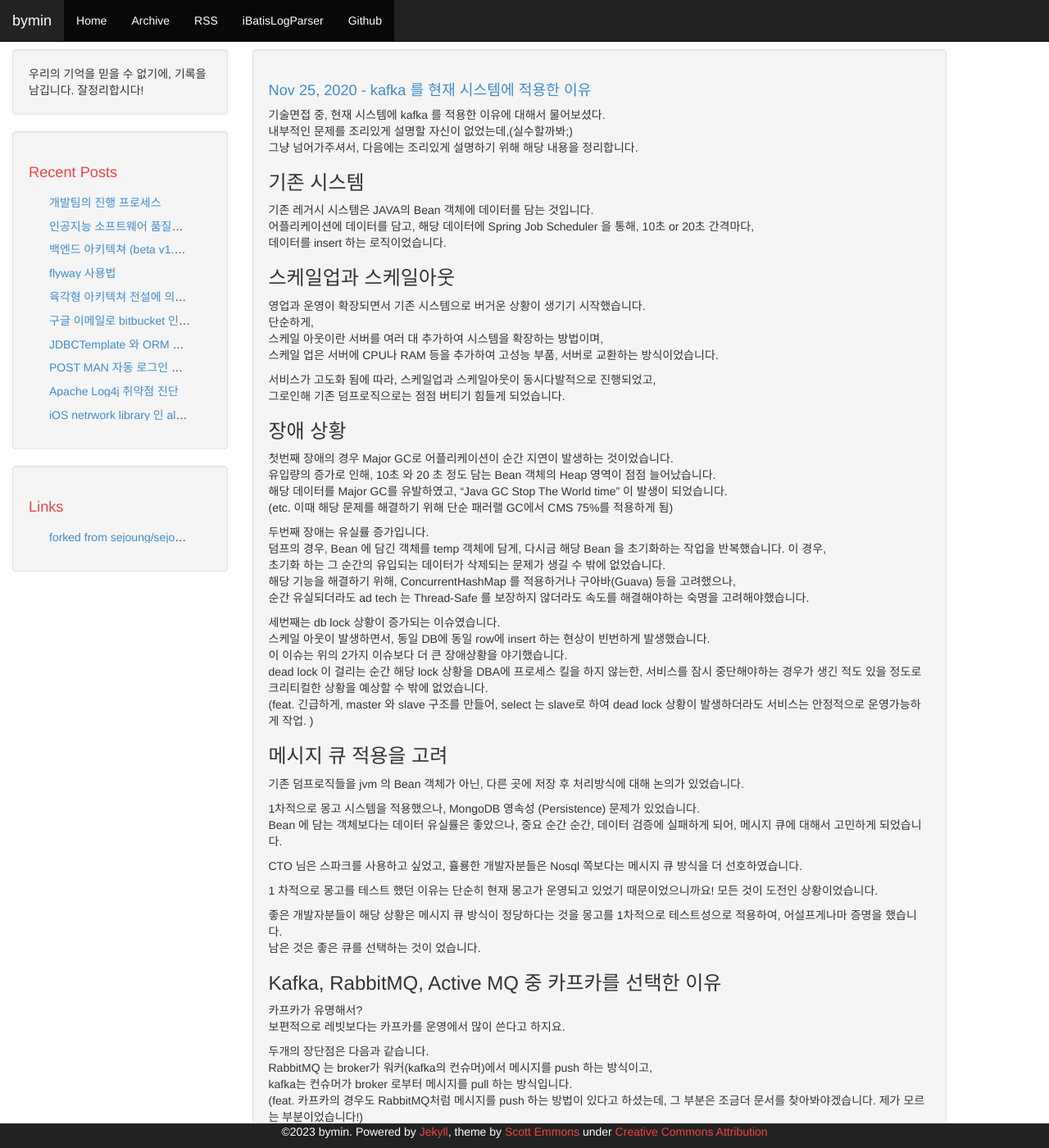
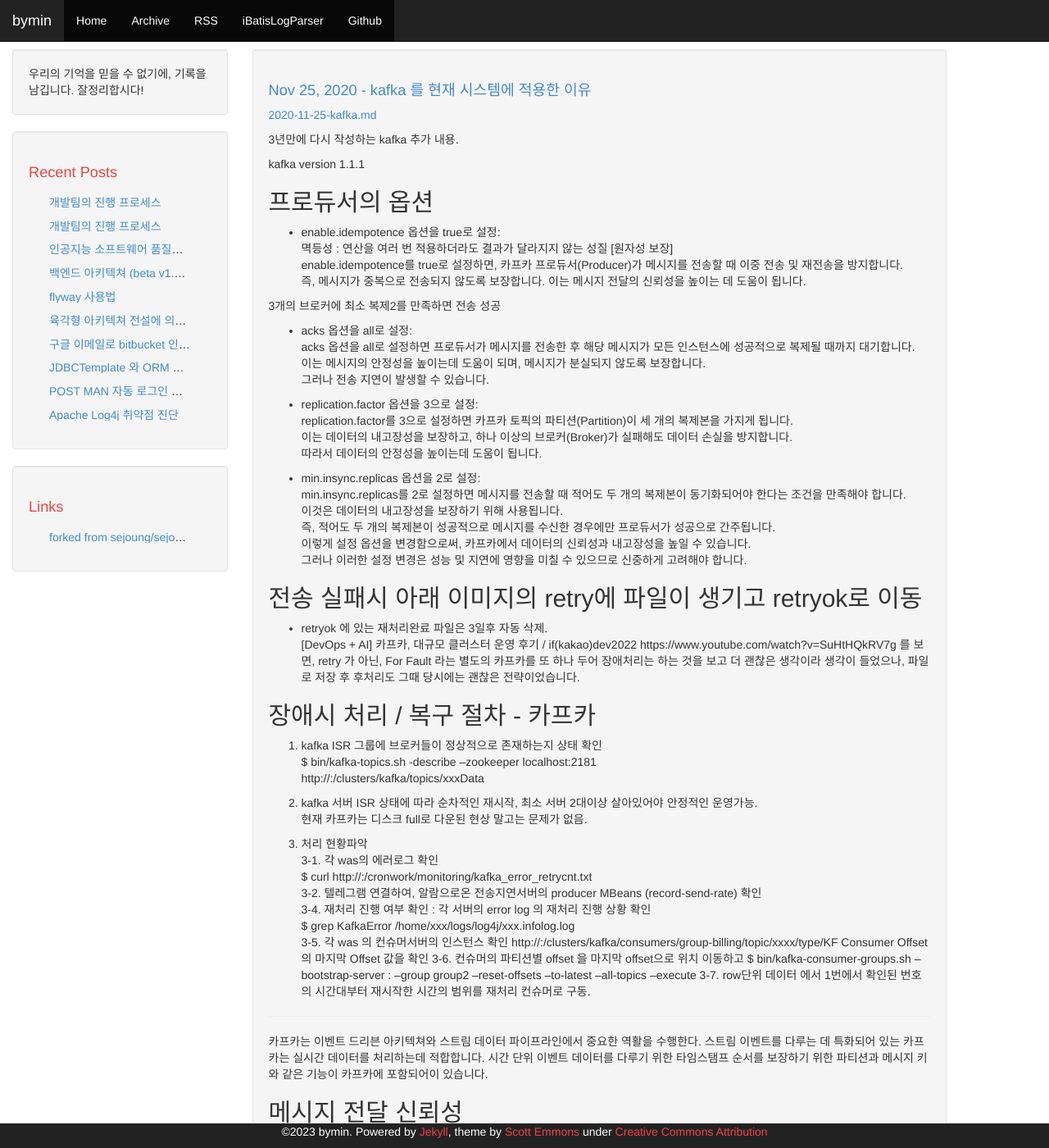
Before and after one commit to youngclown/youngclown.github.io, a Jekyll site: the page built from _posts/2020-11-25-kafka.md, in a window 1280 px wide and 1400 px high. Shown: the whole window at 82% size. Built offline with Jekyll 4.4.1, drawn with Linux system fonts in a browser that asks for light colours; comment, search, counter and statistics services are not loaded; some of the changed text lies outside the part shown.

Commit message:
(doc) : kafka history

````diff
--- a/_posts/2020-11-25-kafka.md
+++ b/_posts/2020-11-25-kafka.md
@@ -4,125 +4,88 @@
 comments: true
 ---
 
-기술면접 중, 현재 시스템에 kafka 를 적용한 이유에 대해서 물어보셨다.
-내부적인 문제를 조리있게 설명할 자신이 없었는데,(실수할까봐;)
-그냥 넘어가주셔서, 다음에는 조리있게 설명하기 위해 해당 내용을 정리합니다.
+[2020-11-25-kafka.md](2020-11-25-kafka.md)
 
-### 기존 시스템
+3년만에 다시 작성하는 kafka 추가 내용.
 
-기존 레거시 시스템은 JAVA의 Bean 객체에 데이터를 담는 것입니다.
-어플리케이션에 데이터를 담고, 해당 데이터에 Spring Job Scheduler 을 통해, 10초 or 20초 간격마다,
-데이터를 insert 하는 로직이었습니다.
-
-
-### 스케일업과 스케일아웃
-
-영업과 운영이 확장되면서 기존 시스템으로 버거운 상황이 생기기 시작했습니다.
-단순하게,
-스케일 아웃이란 서버를 여러 대 추가하여 시스템을 확장하는 방법이며,
-스케일 업은 서버에 CPU나 RAM 등을 추가하여 고성능 부품, 서버로 교환하는 방식이었습니다.
-
-서비스가 고도화 됨에 따라,  스케일업과 스케일아웃이 동시다발적으로 진행되었고,
-그로인해 기존 덤프로직으로는 점점 버티기 힘들게 되었습니다.
-
-### 장애 상황
-
-첫번째 장애의 경우 Major GC로 어플리케이션이 순간 지연이 발생하는 것이었습니다.
-유입량의 증가로 인해, 10초 와 20 초 정도 담는 Bean 객체의 Heap 영역이 점점 늘어났습니다.
-해당 데이터를 Major GC를 유발하였고, "Java GC Stop The World time" 이 발생이 되었습니다.
-(etc. 이때 해당 문제를 해결하기 위해 단순 패러랠 GC에서 CMS 75%를 적용하게 됨)
-
-두번째 장애는 유실률 증가입니다.
-덤프의 경우, Bean 에 담긴 객체를 temp 객체에 담게, 다시금 해당 Bean 을 초기화하는 작업을 반복했습니다.
-이 경우,
-초기화 하는 그 순간의 유입되는 데이터가 삭제되는 문제가 생길 수 밖에 없었습니다.
-해당 기능을 해결하기 위해, ConcurrentHashMap 를 적용하거나 구아바(Guava) 등을 고려했으나,
-순간 유실되더라도 ad tech 는 Thread-Safe 를 보장하지 않더라도 속도를 해결해야하는 숙명을 고려해야했습니다.
-
-세번째는 db lock 상황이 증가되는 이슈였습니다.
-스케일 아웃이 발생하면서, 동일 DB에 동일 row에 insert 하는 현상이 빈번하게 발생했습니다.
-이 이슈는 위의 2가지 이슈보다 더 큰 장애상황을 야기했습니다.
-dead lock 이 걸리는 순간 해당 lock 상황을 DBA에 프로세스 킬을 하지 않는한,
-서비스를 잠시 중단해야하는 경우가 생긴 적도 있을 정도로 크리티컬한 상황을 예상할 수 밖에 없었습니다.
-(feat. 긴급하게, master 와 slave 구조를 만들어, select 는 slave로 하여 dead lock 상황이 발생하더라도 서비스는 안정적으로 운영가능하게 작업.  )
-
-
-### 메시지 큐 적용을 고려
-
-기존 덤프로직들을 jvm 의 Bean 객체가 아닌, 다른 곳에 저장 후 처리방식에 대해 논의가 있었습니다.
-
-1차적으로 몽고 시스템을 적용했으나, MongoDB 영속성 (Persistence) 문제가 있었습니다.
-Bean 에 담는 객체보다는 데이터 유실률은 좋았으나, 중요 순간 순간, 데이터 검증에 실패하게 되어,
-메시지 큐에 대해서 고민하게 되었습니다.
-
-CTO 님은 스파크를 사용하고 싶었고, 휼룡한 개발자분들은 Nosql 쪽보다는 메시지 큐 방식을 더 선호하였습니다.
-
-1 차적으로 몽고를 테스트 했던 이유는 단순히 현재 몽고가 운영되고 있었기 때문이었으니까요!
-모든 것이 도전인 상황이었습니다.
-
-좋은 개발자분들이 해당 상황은 메시지 큐 방식이 정당하다는 것을 몽고를 1차적으로 테스트성으로 적용하여, 어설프게나마 증명을 했습니다.
-남은 것은 좋은 큐를 선택하는 것이 었습니다.
-
-### Kafka, RabbitMQ, Active MQ 중 카프카를 선택한 이유
-
-카프카가 유명해서?
-보편적으로 레빗보다는 카프카를 운영에서 많이 쓴다고 하지요.
-
-두개의 장단점은 다음과 같습니다.
-RabbitMQ 는 broker가 워커(kafka의 컨슈머)에서 메시지를 push 하는 방식이고,
-kafka는 컨슈머가 broker 로부터 메시지를 pull 하는 방식입니다.
-(feat. 카프카의 경우도 RabbitMQ처럼 메시지를 push 하는 방법이 있다고 하셨는데, 그 부분은 조금더 문서를 찾아봐야겠습니다. 제가 모르는 부분이었습니다!)
-
-RabbitMQ 아키텍처
-
-```
-범용 메시지 브로커 — 다양한 요청 / 응답, 지점 간 및 게시-구독 통신 패턴을 사용합니다.
-스마트 브로커 / 단순한 소비자 모델 — 브로커가 소비자 상태를 모니터링하는 것과 거의 같은 속도로 소비자에게 일관된 메시지 전달.
-성숙한 플랫폼 — 잘 지원되며 Java, 클라이언트 라이브러리, .NET, Ruby, node.js에서 사용할 수 있습니다. 수십 개의 플러그인을 제공합니다.
-통신 — 동기식 또는 비동기식 일 수 있습니다.
-배포 시나리오 — 분산 배포 시나리오를 제공합니다.
-다중 노드 클러스터 - 클러스터 연합 — 외부 서비스에 의존하지 않지만 특정 클러스터 형성 플러그인은 DNS, API, Consul 등을 사용할 수 있습니다.
-```
-
-Apache Kafka 아키텍처
-
-```
-대용량 발행-구독 메시지 및 스트림 플랫폼 — 내구성, 속도 및 확장 성.
-내구성있는 메시지 저장소 — 로그와 같이 서버 클러스터에서 실행되며 주제 (범주)의 레코드 스트림을 유지합니다.
-메시지 — 값, 키 및 타임 스탬프로 구성됩니다.
-Dumb Broker / 스마트 소비자 모델 — 소비자 가 읽은 메시지를 추적하지 않고 읽지 않은 메시지 만 보관합니다. Kafka는 일정 기간 동안 모든 메시지를 보관합니다.
-실행하려면 외부 서비스가 필요합니다 . 일부 경우 Apache Zookeeper.
-```
-
-실질적으로 저희 서버의 경우, 초당 처리되야하는 데이터가 엄청 많아야 하고,
-Consumer가 처리할 수 있을 때 메시지를 가져오므로 자원을 효율적으로 사용 가능하고,
-항시적으로 데이터를 가지고 있으니까, 결과적으로 카프카를 적용하게 되었습니다.
-
-물론, 카프카도 문제점이 있습니다.
-pull 방식이라서 생기는 문제로,
-데이터가 없음에도 정기적인 polling으로 인해 자원을 낭비하는 문제입니다.
-컨슈머 서버가 계속 while(true) 로 기다리고 있는거지요.
-
-이러한 단점을 보완하기 위해 실제 데이터가 도착할 때까지 long poll 대기를 할 수 있는 parameter를 지원하기도 합니다.
-이번 프로젝트의 카프카 리스너에는 해당값을 적용햇습니다.
+kafka version 1.1.1
 
 
 
-### 그 이후...
+## 프로듀서의 옵션
+- enable.idempotence 옵션을 true로 설정:
+  멱등성 : 연산을 여러 번 적용하더라도 결과가 달라지지 않는 성질 [원자성 보장]
+  enable.idempotence를 true로 설정하면,
+  카프카 프로듀서(Producer)가 메시지를 전송할 때 이중 전송 및 재전송을 방지합니다.
+  즉, 메시지가 중복으로 전송되지 않도록 보장합니다.
+  이는 메시지 전달의 신뢰성을 높이는 데 도움이 됩니다.
 
-제가 그 후 추가하는 모든 서비스는 새로운 서비스를 구축하기보다,
-기존 서비스를 사용하는 경우가 많았고, 완벽하게 별도로 구축한 카프카 서버는,
-단순 토픽만을 저장하는 용도로 사용하여!!!
+3개의 브로커에 최소 복제2를 만족하면 전송 성공
 
-신규 서버 구축보다는 기존 카프카를 이용하는 형태로 운영중입니다!!
-(다만, 제가 구성할때, 주키퍼 서버 3대를 구축했는데 사용 CPU가 1~3%만 사용하고 있어, 해당 서버를 별도로 이용하는 방법을 계속 고민중입니다. )
+- acks 옵션을 all로 설정:
+acks 옵션을 all로 설정하면 프로듀서가 메시지를 전송한 후 해당 메시지가 모든 인스턴스에 성공적으로 복제될 때까지 대기합니다.
+이는 메시지의 안정성을 높이는데 도움이 되며, 메시지가 분실되지 않도록 보장합니다.
+그러나 전송 지연이 발생할 수 있습니다.
 
-### 결론
+- replication.factor 옵션을 3으로 설정:
+replication.factor를 3으로 설정하면 카프카 토픽의 파티션(Partition)이 세 개의 복제본을 가지게 됩니다.
+이는 데이터의 내고장성을 보장하고, 하나 이상의 브로커(Broker)가 실패해도 데이터 손실을 방지합니다.
+따라서 데이터의 안정성을 높이는데 도움이 됩니다.
 
-- 하나의 토픽으로 다중 consumer이 받아갈수 있는 구조
-- 대량 지연 실시간 처리가능 및 데이터 공유
+- min.insync.replicas 옵션을 2로 설정:
+min.insync.replicas를 2로 설정하면 메시지를 전송할 때 적어도 두 개의 복제본이 동기화되어야 한다는 조건을 만족해야 합니다.
+이것은 데이터의 내고장성을 보장하기 위해 사용됩니다.
+즉, 적어도 두 개의 복제본이 성공적으로 메시지를 수신한 경우에만 프로듀서가 성공으로 간주됩니다.
+이렇게 설정 옵션을 변경함으로써, 카프카에서 데이터의 신뢰성과 내고장성을 높일 수 있습니다.
+그러나 이러한 설정 변경은 성능 및 지연에 영향을 미칠 수 있으므로 신중하게 고려해야 합니다.
 
 
-추가적으로 나중에 그룹으로 별도의 동일 데이터를 가져가 처리할 수 있는 기능이 필요하게 되었을 때,
-정말 카프카를 유용하게 사용했습니다!
-다른 메시지 큐보다 지금 운영하는 시스템에 딱 맞었다고 봅니다.
+## 전송 실패시 아래 이미지의 retry에 파일이 생기고 retryok로 이동
+- retryok 에 있는 재처리완료 파일은 3일후 자동 삭제.
+[DevOps + AI] 카프카, 대규모 클러스터 운영 후기 / if(kakao)dev2022
+https://www.youtube.com/watch?v=SuHtHQkRV7g
+를 보면, retry 가 아닌, For Fault 라는 별도의 카프카를 또 하나 두어 장애처리는 하는 것을 보고 더 괜찮은 생각이라 생각이 들었으나,
+파일로 저장 후 후처리도 그때 당시에는 괜찮은 전략이었습니다.
+
+
+## 장애시 처리 / 복구 절차 - 카프카
+
+1. kafka ISR 그룹에 브로커들이 정상적으로 존재하는지 상태 확인
+  $ bin/kafka-topics.sh -describe --zookeeper localhost:2181
+  http://{{host}}:{{port}}/clusters/kafka/topics/xxxData
+
+2. kafka 서버 ISR 상태에 따라 순차적인 재시작, 최소 서버 2대이상 살아있어야 안정적인 운영가능.
+현재 카프카는 디스크 full로 다운된 현상 말고는 문제가 없음.
+
+3. 처리 현황파악
+3-1. 각 was의 에러로그 확인
+   $ curl http://{{host}}:{{port}}/cronwork/monitoring/kafka_error_retrycnt.txt
+3-2. 텔레그램 연결하여, 알람으로온 전송지연서버의 producer MBeans (record-send-rate) 확인
+3-4. 재처리 진행 여부 확인 :
+   각 서버의 error log 의 재처리 진행 상황 확인
+   $ grep KafkaError /home/xxx/logs/log4j/xxx.infolog.log
+3-5. 각 was 의 컨슈머서버의 인스턴스 확인
+   http://{{host}}:{{port}}/clusters/kafka/consumers/group-billing/topic/xxxx/type/KF
+   Consumer Offset 의 마지막 Offset 값을 확인
+3-6. 컨슈머의 파티션별 offset 을 마지막 offset으로 위치 이동하고
+   $ bin/kafka-consumer-groups.sh --bootstrap-server {{host}}:{{port}} --group group2 --reset-offsets --to-latest --all-topics --execute
+3-7. row단위 데이터 에서 1번에서 확인된 번호의 시간대부터 재시작한 시간의 범위를 재처리 컨슈머로 구동.
+
+-----
+
+카프카는 이벤트 드리븐 아키텍쳐와 스트림 데이터 파이프라인에서 중요한 역활을 수행한다. 스트림 이벤트를 다루는 데 특화되어 있는 카프카는 실시간 데이터를 처리하는데 적합합니다.
+시간 단위 이벤트 데이터를 다루기 위한 타임스탬프 순서를 보장하기 위한 파티션과 메시지 키와 같은 기능이 카프카에 포함되어이 있습니다.
+
+
+## 메시지 전달 신뢰성
+
+정확히 한번 (Exactly-once) :
+모든 데이터 처리가 단 한번만 처리.
+이벤트 데이터가 발생되었을때 단 한번만 처리됨.
+
+적어도 한번 (At least once) :
+네트워크, 브로커 장애 등에 의해서 데이터를 중복 발행, 수행, 적재 됨을 의미.
+어느 누구도 은행에서 이체되었을떄 한번만 되길 원하지 2번 이상 되길 원하지 않음.
+
+최대 한번 (At most once) :
+관련 장애에 의해 유실되지 않는 것을 원함.
--- /dev/null
+++ b/_posts/2023-10-07-kafka_new.md
@@ -0,0 +1,53 @@
+---
+layout: post
+title: "개발팀의 진행 프로세스"
+comments: true
+---
+
+# 개발팀 진행 업무 프로세스
+
+### Sprint Life Cycle
+
+
+![SLC](/images/20230915SLC.png){: width="100%"}
+
+SLC
+
+### Requirement Life Cycle
+
+![RLC](/images/20230915RLC.png){: width="100%"}
+
+RLC
+
+| 상태 | 설명 | 상태 전이 가능자 | 정보 추가 |
+| --- | --- |----------| --- |
+| 요청됨 | 개발 요청서 작성 | 누구나      | 오류내용, 기대결과 |
+| 보류 | 개발안함, 다른방식으로 기능 제공 됨 | PMO, 개발자 | 사유 |
+| 요구사항분석 | 백로그, 구체적 내용 확인 (필요 시 인터뷰) | PMO, 개발자 | 담당자 지정 |
+| 개발 중 | 담당자가 업무를 시작함 | 담당 개발자   | 작업일정 |
+| 개발완료 | 요구사항 개발 완료 | 담당 개발자   | (검증 환경 및 조건) |
+| 검증 중 | QA담당자가 확인하는 중 | QA 담당자   |  |
+| 수정 중 | 개발된 결과에 오류가 발견됨 | QA 담당자   | 재현 조건 |
+| 검증완료 | 기능동작 확인. 배포대기 | QA 담당자   | 배포 버전/일, 릴리즈 노트 |
+| 배포됨 | 수정내용이 포함된 바이너리가 배포됨 | PMO, 개발자 | 배포버전, 배포일 |
+
+PMO 는 요구사항 관계자로 대체 가능합니다.
+이러한 프로세스 표는 프로젝트 관리와 협업을 효과적으로 조직하고 추적하는 데 도움이 되며, 무조건적인 진리는 아닌,
+프로젝트의 크기, 복잡성 및 요구 사항에 따라 조정이 가능한 영역입니다.
+
+다만, 이표를 근거로, 프로젝트의 상태 및 진행을 시각적으로 추적하고, 팀 간의 의사 소통을 강화하기 위해 도입되었습니다.
+
+### Semantic Versioning
+참고: https://semver.org/lang/ko/
+
+Semantic Versioning (SemVer)를 커스터마이즈하여 프로젝트에 맞게 조정하는 것은 흔한 일입니다.
+
+
+1. 기존 버전과 호환되지 않는 대규모 업데이트는 `“MAJOR”` (주) 버전을 올린다.
+2. 기존 버전과 호환되면서 새로운 기능을 추가할 때는 `“MINOR”` (부) 버전을 올린다.
+3. 기존 버전과 호환되면서 버그를 수정한 것이라면 `“PATCH”` (수) 버전을 올린다.
+4. QA 를 할 수 없거나, 필요가 없는 업데이트 (ex : sre 작업, info, error 등 백엔드 단순작업, query 수행 등)라면 `“NOQA”` (무시주석) 버전을 올린다.
+
+현재 배포 예정중인(비정기 배포) 사항에 긴급하게 Hotfix 처리를 통해서 배포 되어야할 경우
+부득이 하게 miner(N.N.N) 버젼명을 변경하여 예정중인 버젼명을 일괄 변경 처리해야되는 부분을 고도화 하여
+miner 버젼 숫자를 두자리(NN)으로 적용해서 차기 버젼명을 바꾸지 않고 처리하는것으로 정리.
````
